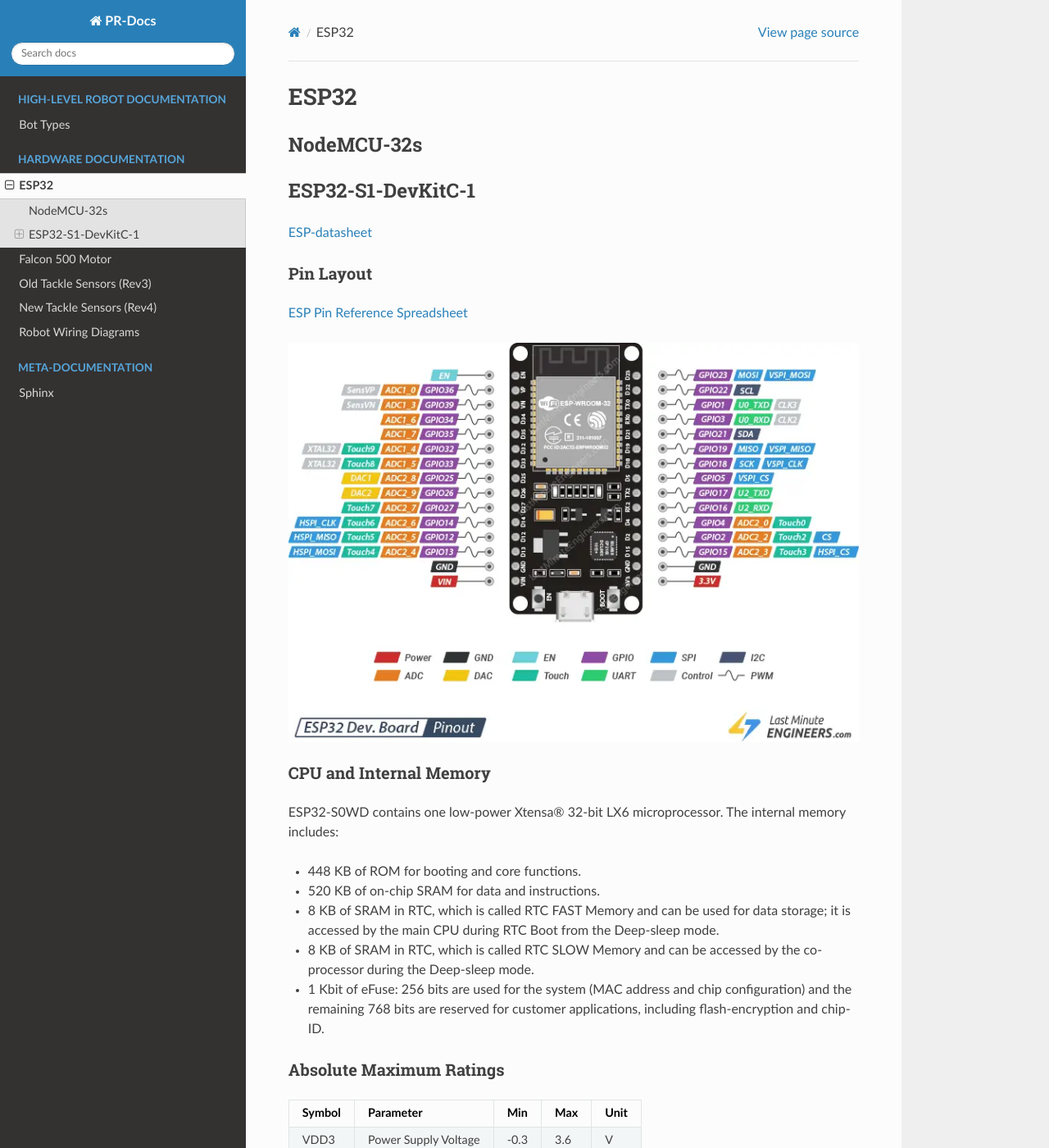
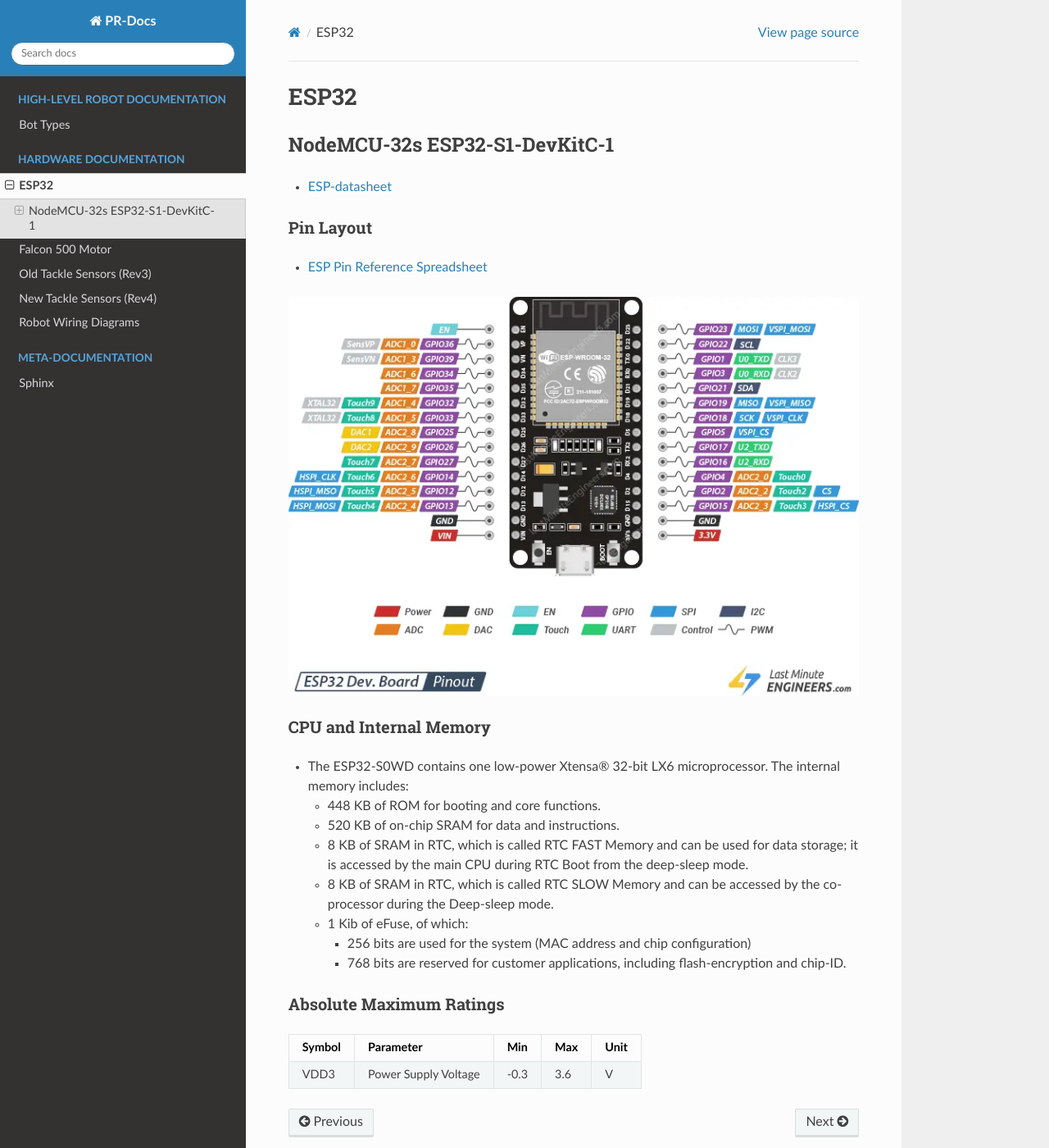
Before and after one commit to PolarRobotics/PR-Docs, a Sphinx documentation site: the page built from docs/source/hardware/esp32.md, in a window 1280 px wide and 1400 px high. Shown: the whole window at 82% size. Built offline with Sphinx 7.4.7 and the Read the Docs theme 2.0.0, drawn with Linux system fonts in a browser that asks for light colours; pages that are not in the unit, such as notebooks, are missing from menus.

Commit message:
refactor hardware docs

```diff
--- a/docs/source/hardware/esp32.md
+++ b/docs/source/hardware/esp32.md
@@ -1,25 +1,26 @@
 # ESP32
+## NodeMCU-32s ESP32-S1-DevKitC-1
+- [ESP-datasheet](../_static/files/hardware/esp/esp32-solo-1_datasheet_en.pdf)
 
-## NodeMCU-32s
-
-## ESP32-S1-DevKitC-1
-[ESP-datasheet](C:\Users\Tyler\Documents\esp32-solo-1_datasheet_en.pdf)
 ### Pin Layout
-[ESP Pin Reference Spreadsheet](https://docs.google.com/spreadsheets/d/17pdff4T_3GTAkoctwm2IMg07Znoo-iJkyDGN5CqXq3w/edit#gid=0)
+- [ESP Pin Reference Spreadsheet](https://docs.google.com/spreadsheets/d/17pdff4T_3GTAkoctwm2IMg07Znoo-iJkyDGN5CqXq3w/edit#gid=0)
 
 ![ESP-pinout](../_static/images/hardware/esp/ESP32-Pinout.png)
 
 
 ### CPU and Internal Memory
-ESP32-S0WD contains one low-power Xtensa® 32-bit LX6 microprocessor. The internal memory includes:
-- 448 KB of ROM for booting and core functions.
-- 520 KB of on-chip SRAM for data and instructions.
-- 8 KB of SRAM in RTC, which is called RTC FAST Memory and can be used for data storage; it is accessed by the main CPU during RTC Boot from the Deep-sleep mode.
-- 8 KB of SRAM in RTC, which is called RTC SLOW Memory and can be accessed by the co-processor during the Deep-sleep mode.
-- 1 Kbit of eFuse: 256 bits are used for the system (MAC address and chip configuration) and the remaining 768 bits are reserved for customer applications, including flash-encryption and chip-ID.
+- The ESP32-S0WD contains one low-power Xtensa® 32-bit LX6 microprocessor. The internal memory includes:
+  - 448 KB of ROM for booting and core functions.
+  - 520 KB of on-chip SRAM for data and instructions.
+  - 8 KB of SRAM in RTC, which is called RTC FAST Memory and can be used for data storage; it is accessed by the main CPU during RTC Boot from the deep-sleep mode.
+  - 8 KB of SRAM in RTC, which is called RTC SLOW Memory and can be accessed by the co-processor during the Deep-sleep mode.
+  - 1 Kib of eFuse, of which:
+    - 256 bits are used for the system (MAC address and chip configuration)
+    - 768 bits are reserved for customer applications, including flash-encryption and chip-ID.
 
 ### Absolute Maximum Ratings
 | Symbol | Parameter            | Min  | Max | Unit |
 | ------ | -------------------- | ---- | --- | ---- |
 | VDD3   | Power Supply Voltage | -0.3 | 3.6 | V    |
-| I      |                      |      |     |      |
+
+% TODO: finish AMRs
```
Also changed, not shown: docs/source/hardware/encoders.md (+2 -2 lines), docs/source/hardware/sabertooth-2x25.md (+2 -3 lines), docs/source/hardware/tackle-sensor-rev3.md (+3 -3 lines), docs/source/hardware/tackle-sensor-rev4.md (+3 -3 lines), docs/source/hardware/wiring.md (+8 -5 lines), 1 other file.
